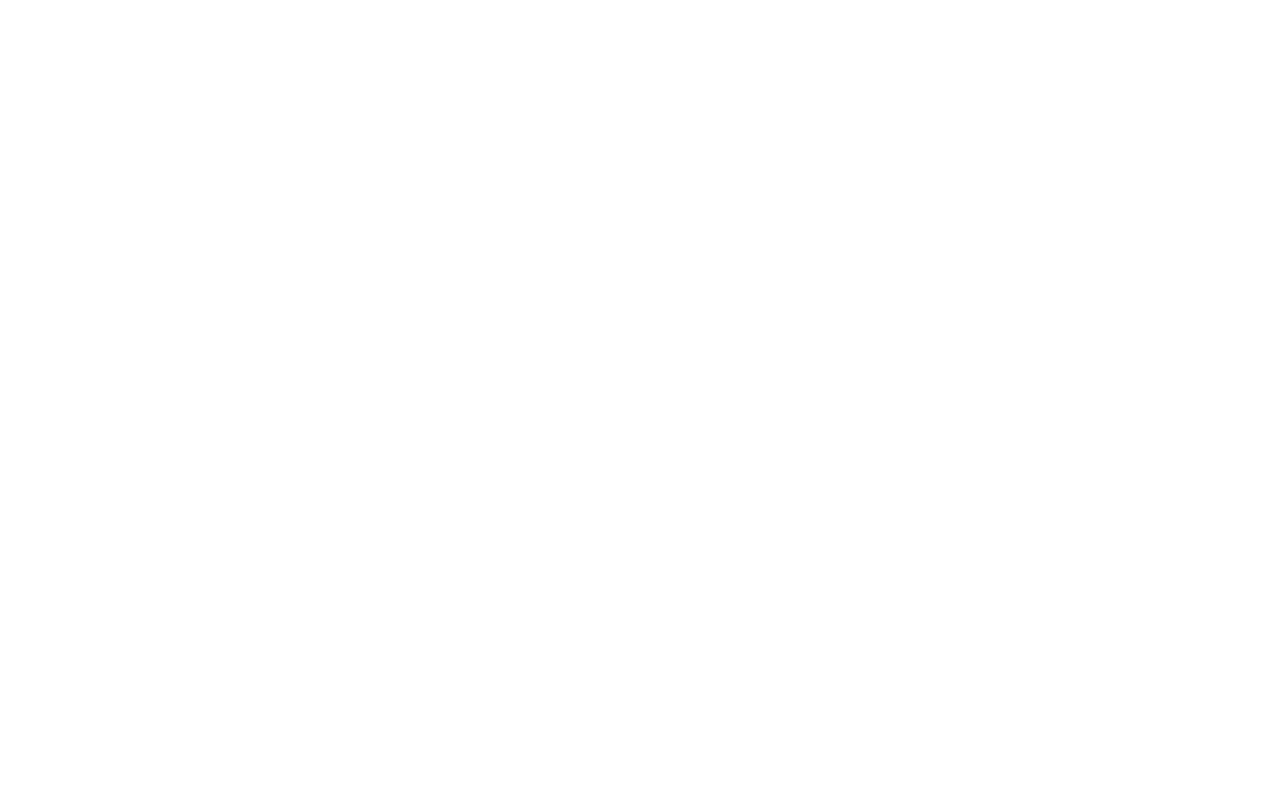
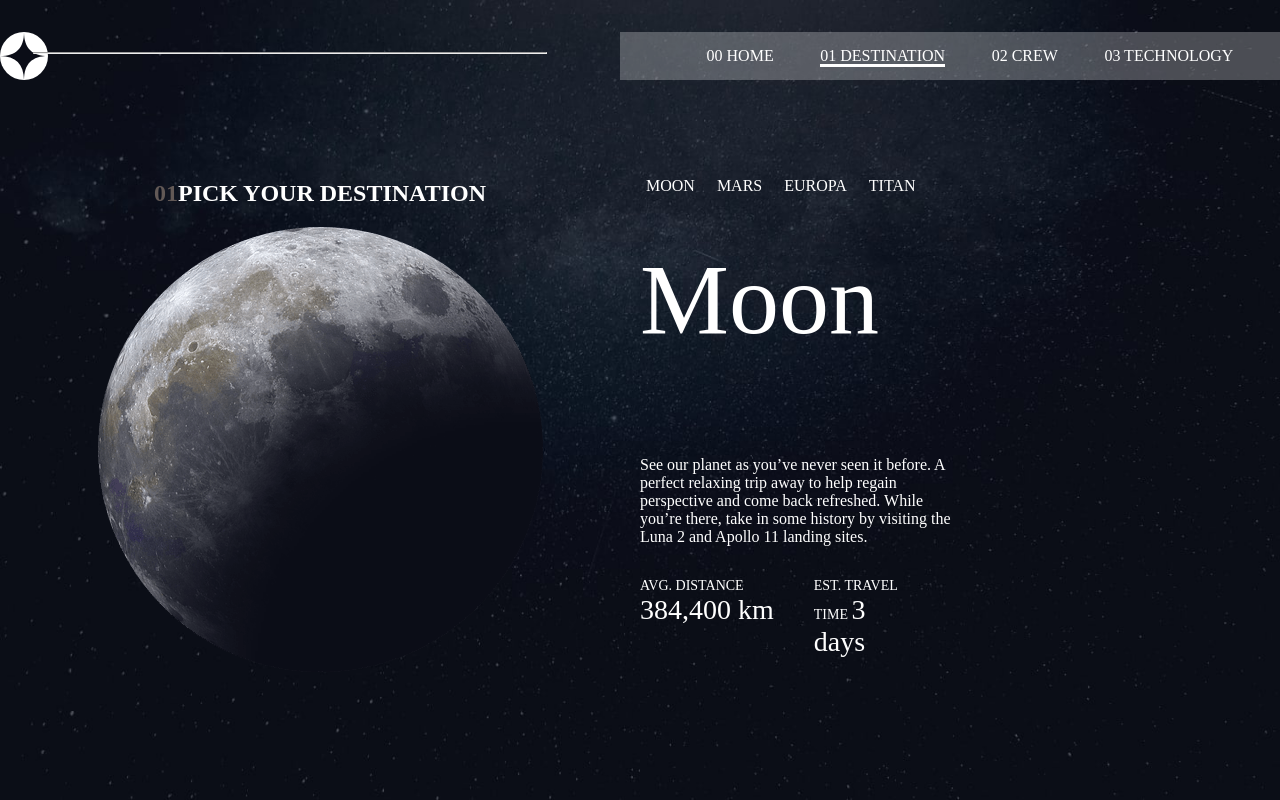
Before and after one commit to GYauck/space-tourism, a React (Create React App) app: page /destination in a window 1280 px wide. Before the commit this address had no page. Built offline with nearby package versions, Linux system fonts and the light colour scheme.

Commit message:
destination page

```diff
--- a/src/App.js
+++ b/src/App.js
@@ -1,10 +1,12 @@
-import {Route, Routes} from "react-router-dom";
+import { Route, Routes } from "react-router-dom";
+import Destination from "./Pages/Destination/Destination";
 import Home from "./Pages/Home/Home";
 
 function App() {
   return (
     <Routes>
-      <Route  path="/" element={<Home/>} />
+      <Route path="/" element={<Home />} />
+      <Route path="/destination" element={<Destination />} />
     </Routes>
   );
 }
--- /dev/null
+++ b/src/Pages/Destination/Destination.jsx
@@ -0,0 +1,58 @@
+import React, { useState } from "react";
+import Navbar from "../../Components/Navbar/Navbar";
+import style from "./destination.module.css";
+import data from "../../data.json";
+
+
+const Destination = () => {
+
+  const [planets] = useState(data.destinations)
+
+  //console.log(planets[0].images.webp)
+
+  const [value, setValue] = useState(0)
+  const { name, images, description, distance, travel } = planets[value]
+  console.log(images.png)
+  return (
+    <div className={style.background}>
+      <Navbar />
+    <div className={style.fullContainer}>
+      <div className={style.leftContainer}>
+        <div className={style.titleContainer}>
+          <h2 className={style.title}>01<span className={style.titleSpan}>PICK YOUR DESTINATION</span> </h2>
+          <img className={style.planetImg} src={images.png} alt="image" />
+        </div>
+        <div className={style.rigthContainer}>
+        <ul className={style.ulNav}>
+          {planets.map((planet, index) =>
+            <li key={index} >
+              <button className={style.ulButton} onClick={()=> setValue(index)}>
+                {planet.name.toUpperCase()}
+              </button>
+            </li>
+          )}
+        </ul>
+        <h2 className={style.planetName}>
+          {name}
+        </h2>
+        <p className={style.pDescription}>
+          {description}
+        </p>
+        {/* <hr /> */}
+        <ul className={style.ulBottom}>
+          <li className={style.liDistance}>
+            <span>AVG. DISTANCE</span>  <span className={style.spanBottom}>{distance}</span>
+          </li>
+          <li className={style.liTravel}>
+            EST. TRAVEL TIME <span className={style.spanBottom}>{travel}</span>
+          </li>
+        </ul>
+        </div>
+
+      </div>
+      </div>
+    </div>
+  );
+};
+
+export default Destination;
--- /dev/null
+++ b/src/Pages/Destination/destination.module.css
@@ -0,0 +1,114 @@
+.background {
+    background-image: url("/src/assets/destination/background-destination-desktop.jpg");
+    background-repeat: no-repeat;
+    background-size: cover;
+    height: 100vh;
+}
+
+.fullContainer {
+    display: flex;
+    justify-content: center;
+    align-items: center;
+    margin-top: 10vh;
+}
+
+/* Left side */
+.leftContainer {
+    display: flex;
+    justify-content: center;
+    justify-content: space-around;
+
+
+}
+
+.titleContainer {
+    display: flex;
+    text-align: center;
+    align-items: center;
+    width: 50%;
+    flex-direction: column;
+}
+
+.title {
+    color: rgb(98, 89, 86);
+}
+
+.titleSpan {
+    color: white;
+}
+
+.planetImg {
+    width: 445px;
+    height: 445px;
+}
+
+
+/*  Right side */
+
+.rigthContainer {
+    display: flex;
+    flex-direction: column;
+    justify-content: center;
+    width: 50%;
+}
+
+
+.ulNav {
+    list-style: none;
+    display: flex;
+    gap: 10px;
+    height: min-content;
+    padding-left: 0px;
+}
+
+.ulButton {
+    background: none;
+    color: white;
+    font-size: 16px;
+    font-family: 'Barlow Condensed';
+    border: none;
+
+}
+
+.planetName {
+    font-size: 100px;
+    color: white;
+    font-family: 'Bellefair';
+    font-weight: lighter;
+    margin-top: 30px;
+}
+
+.pDescription {
+    color: white;
+    width: 50%;
+}
+
+.ulBottom {
+    display: flex;
+    list-style: none;
+    gap: 5vh;
+    padding-left: 0px;
+
+}
+
+.liDistance {
+    color: white;
+    font-size: 14px;
+    font-family: 'Barlow Condensed';
+    display: flex;
+    flex-direction: column;
+
+}
+
+.liTravel {
+    color: white;
+    font-size: 14px;
+    font-family: 'Barlow Condensed';
+    width: 14%;
+}
+
+.spanBottom {
+    font-size: 28px;
+    font-family: 'Bellefair';
+
+}
```
